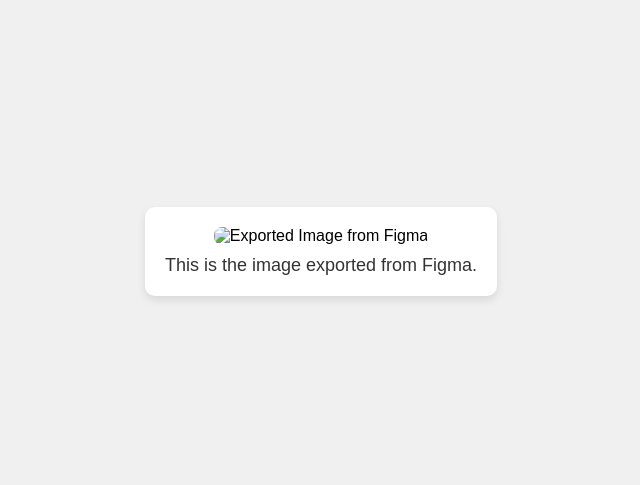
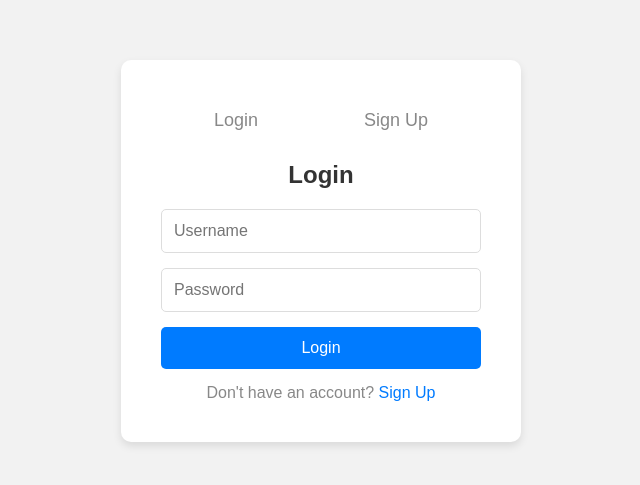
Before and after one commit to srivignesh34/srivicky1, a plain HTML site: page index.html in a window 1280 px wide. Shown: the part 149-634 px from the top of the page, without its empty margins (319-959 px from the left). Drawn offline with Linux system fonts and the light colour scheme.

Commit message:
Update index.html

```diff
--- a/index.html
+++ b/index.html
@@ -3,47 +3,164 @@
 <head>
     <meta charset="UTF-8">
     <meta name="viewport" content="width=device-width, initial-scale=1.0">
-    <meta http-equiv="X-UA-Compatible" content="IE=edge">
-    <title>Figma Exported Image</title>
+    <title>Login and Sign Up</title>
     <style>
+        * {
+            margin: 0;
+            padding: 0;
+            box-sizing: border-box;
+        }
+
         body {
             font-family: Arial, sans-serif;
-            margin: 0;
-            padding: 0;
-            background-color: #f0f0f0;
             display: flex;
             justify-content: center;
             align-items: center;
             height: 100vh;
+            background-color: #f2f2f2;
         }
 
-        .image-container {
-            text-align: center;
-            padding: 20px;
-            background-color: #fff;
+        .container {
+            background-color: white;
+            padding: 40px;
+            border-radius: 10px;
             box-shadow: 0 4px 8px rgba(0, 0, 0, 0.1);
-            border-radius: 10px;
+            width: 400px;
         }
 
-        .image-container img {
-            max-width: 100%;
-            height: auto;
-            border-radius: 8px;
+        .tabs {
+            display: flex;
+            justify-content: space-around;
+            margin-bottom: 20px;
         }
 
-        .caption {
-            margin-top: 10px;
+        .tab {
             font-size: 18px;
+            padding: 10px;
+            cursor: pointer;
+            transition: 0.3s;
+            color: #888;
+        }
+
+        .tab:hover {
             color: #333;
+        }
+
+        input[type="radio"] {
+            display: none;
+        }
+
+        input[type="radio"]:checked + .tab {
+            color: #000;
+            border-bottom: 2px solid #007bff;
+        }
+
+        .form-content {
+            position: relative;
+        }
+
+        form {
+            display: none;
+        }
+
+        #login-tab:checked ~ .form-content #login-form,
+        #signup-tab:checked ~ .form-content #signup-form {
+            display: block;
+        }
+
+        form h2 {
+            margin-bottom: 20px;
+            text-align: center;
+            color: #333;
+        }
+
+        .input-box {
+            margin-bottom: 15px;
+        }
+
+        .input-box input {
+            width: 100%;
+            padding: 12px;
+            border: 1px solid #ddd;
+            border-radius: 5px;
+            font-size: 16px;
+        }
+
+        .btn {
+            width: 100%;
+            padding: 12px;
+            background-color: #007bff;
+            border: none;
+            color: white;
+            font-size: 16px;
+            border-radius: 5px;
+            cursor: pointer;
+        }
+
+        .btn:hover {
+            background-color: #0056b3;
+        }
+
+        .form-footer {
+            margin-top: 15px;
+            text-align: center;
+            color: #888;
+        }
+
+        .form-footer a {
+            color: #007bff;
+            text-decoration: none;
+        }
+
+        .form-footer a:hover {
+            text-decoration: underline;
         }
     </style>
 </head>
 <body>
+    <div class="container">
+        <input type="radio" id="login-tab" name="tab" checked>
+        <input type="radio" id="signup-tab" name="tab">
 
-<div class="image-container">
-    <img src="your-exported-image.png" alt="Exported Image from Figma">
-    <div class="caption">This is the image exported from Figma.</div>
-</div>
+        <div class="tabs">
+            <label for="login-tab" class="tab">Login</label>
+            <label for="signup-tab" class="tab">Sign Up</label>
+        </div>
 
+        <div class="form-content">
+            <!-- Login Form -->
+            <form id="login-form">
+                <h2>Login</h2>
+                <div class="input-box">
+                    <input type="text" placeholder="Username" required>
+                </div>
+                <div class="input-box">
+                    <input type="password" placeholder="Password" required>
+                </div>
+                <button type="submit" class="btn">Login</button>
+                <div class="form-footer">
+                    <p>Don't have an account? <a href="#">Sign Up</a></p>
+                </div>
+            </form>
+
+            <!-- Sign Up Form -->
+            <form id="signup-form">
+                <h2>Sign Up</h2>
+                <div class="input-box">
+                    <input type="text" placeholder="Username" required>
+                </div>
+                <div class="input-box">
+                    <input type="email" placeholder="Email" required>
+                </div>
+                <div class="input-box">
+                    <input type="password" placeholder="Password" required>
+                </div>
+                <button type="submit" class="btn">Sign Up</button>
+                <div class="form-footer">
+                    <p>Already have an account? <a href="#">Login</a></p>
+                </div>
+            </form>
+        </div>
+    </div>
 </body>
 </html>
```
